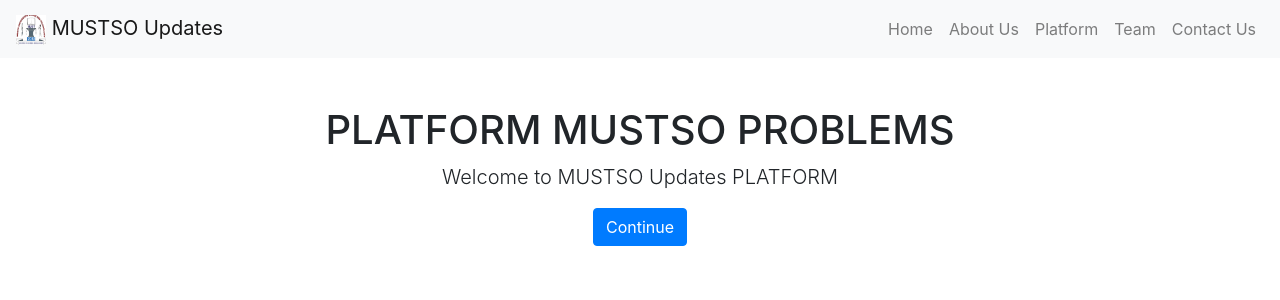
After one commit to Tunsumemwakyusa/MUSTSOPROBLEMS, a Django app: page /platform/ in a window 1280 px wide. The commit adds this page. Shown: the top 300 px of the page. Run offline with Django 5.2, Linux system fonts and the light colour scheme; some libraries are stand-ins or nearby versions.

Commit message:
fourth commit

```diff
--- a/MUSTSOPROBLEMS/views.py
+++ b/MUSTSOPROBLEMS/views.py
@@ -17,11 +17,11 @@ def home(request):
         form = ProblemForm(request.POST, request.FILES)
         if form.is_valid():
 
-            return redirect('home')
+            return redirect('index')
         else:
             form = ProblemForm()
 
-    return render(request,'home.html', {'form': form})
+    return render(request,'index.html', {'form': form})
 
 def index(request):
     if request == 'POST':
--- a/MUSTSOSTUDENTS/Templates/aboutus.html
+++ b/MUSTSOSTUDENTS/Templates/aboutus.html
@@ -23,7 +23,7 @@
                     <a class="nav-link" href="#">About Us</a>
                 </li>
                 <li class="nav-item">
-                    <a class="nav-link" href="#">Platform</a>
+                    <a class="nav-link" href="{% url 'platform' %}">Platform</a>
                 </li>
                 <li class="nav-item">
                     <a class="nav-link" href="#">Team</a>
--- a/MUSTSOSTUDENTS/Templates/home.html
+++ b/MUSTSOSTUDENTS/Templates/home.html
@@ -28,7 +28,7 @@
                     <a class="nav-link" href="{% url 'aboutus' %}">About Us</a>
                 </li>
                 <li class="nav-item">
-                    <a class="nav-link" href="#">Platform</a>
+                    <a class="nav-link" href="{% url 'platform' %}">Platform</a>
                 </li>
                 <li class="nav-item">
                     <a class="nav-link" href="#">Team</a>
@@ -69,7 +69,7 @@
                 <label for="id_comment">Comment</label>
                 {{ form.comment|add_class:"form-control" }}
             </div>
-            <button type="submit" class="btn btn-primary">Send the Problem</button>
+            <button type="submit" class="btn btn-primary" a href="{% url 'index' %}">Send the Problem</button>
         </form>
     </div>
 
--- a/MUSTSOSTUDENTS/Templates/index.html
+++ b/MUSTSOSTUDENTS/Templates/index.html
@@ -23,7 +23,7 @@
                     <a class="nav-link" href="{% url 'aboutus' %}">About Us</a>
                 </li>
                 <li class="nav-item">
-                    <a class="nav-link" href="#">Platform</a>
+                    <a class="nav-link" href="{% url 'platform' %}">Platform</a>
                 </li>
                 <li class="nav-item">
                     <a class="nav-link" href="#">Team</a>
@@ -37,7 +37,7 @@
     <div class="container text-center mt-5">
         <h1>Welcome</h1>
         <p class="lead">Welcome to MUSTSO Updates!</p>
-        <a href="{% url 'home' %}" class="btn btn-primary">Get Started</a>
+        <a href="{% url 'aboutus' %}" class="btn btn-primary">Get Started</a>
     </div>
     <!-- Bootstrap JS and dependencies -->
     <script src="https://code.jquery.com/jquery-3.5.1.slim.min.js"></script>
--- /dev/null
+++ b/MUSTSOSTUDENTS/Templates/platform.html
@@ -0,0 +1,47 @@
+{% load static %}
+<!DOCTYPE html>
+<html lang="en">
+<head>
+    <meta charset="UTF-8">
+    <meta name="viewport" content="width=device-width, initial-scale=1.0">
+    <title>Welcome to MUSTSO</title>
+    <!-- Bootstrap CSS -->
+    <link href="https://stackpath.bootstrapcdn.com/bootstrap/4.5.2/css/bootstrap.min.css" rel="stylesheet">
+</head>
+<body>
+    <nav class="navbar navbar-expand-lg navbar-light bg-light">
+        <a class="navbar-brand" href="#">
+            <img src="{% static 'images/MUST.png' %}" width="30" height="30" alt="MUSTSO Logo">
+            MUSTSO Updates
+        </a>
+        <div class="collapse navbar-collapse">
+            <ul class="navbar-nav ml-auto">
+                <li class="nav-item">
+                    <a class="nav-link" href="{% url 'home' %}">Home</a>
+                </li>
+                <li class="nav-item">
+                    <a class="nav-link" href="{% url 'aboutus' %}">About Us</a>
+                </li>
+                <li class="nav-item">
+                    <a class="nav-link" href="#">Platform</a>
+                </li>
+                <li class="nav-item">
+                    <a class="nav-link" href="#">Team</a>
+                </li>
+                <li class="nav-item">
+                    <a class="nav-link" href="#">Contact Us</a>
+                </li>
+            </ul>
+        </div>
+    </nav>
+    <div class="container text-center mt-5">
+        <h1>PLATFORM MUSTSO PROBLEMS</h1>
+        <p class="lead">Welcome to MUSTSO Updates PLATFORM</p>
+        <a href="{% url 'home' %}" class="btn btn-primary">Continue</a>
+    </div>
+    <!-- Bootstrap JS and dependencies -->
+    <script src="https://code.jquery.com/jquery-3.5.1.slim.min.js"></script>
+    <script src="https://cdn.jsdelivr.net/npm/@popperjs/core@2.5.4/dist/umd/popper.min.js"></script>
+    <script src="https://stackpath.bootstrapcdn.com/bootstrap/4.5.2/js/bootstrap.min.js"></script>
+</body>
+</html>
--- a/MUSTSOSTUDENTS/urls.py
+++ b/MUSTSOSTUDENTS/urls.py
@@ -1,8 +1,9 @@
 from django.urls import path
-from .views import index, home, aboutus
+from .views import index, home, aboutus, platform
 
 urlpatterns = [
     path('', index, name='index'),
     path('home/', home, name='home'),
     path('aboutus/', aboutus, name='aboutus'),
+    path('platform/', platform, name='platform'),
 ]
--- a/MUSTSOSTUDENTS/views.py
+++ b/MUSTSOSTUDENTS/views.py
@@ -17,3 +17,6 @@ def home(request):
 
 def aboutus(request):
     return render(request, 'aboutus.html')
+
+def platform(request):
+    return render(request, 'platform.html')
```
Also changed, not shown: db.sqlite3, 1 other file.
